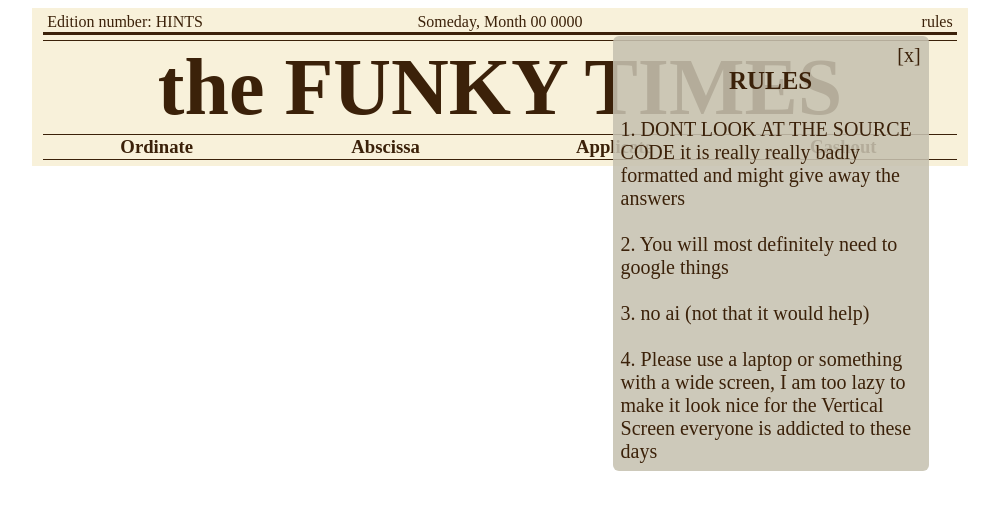
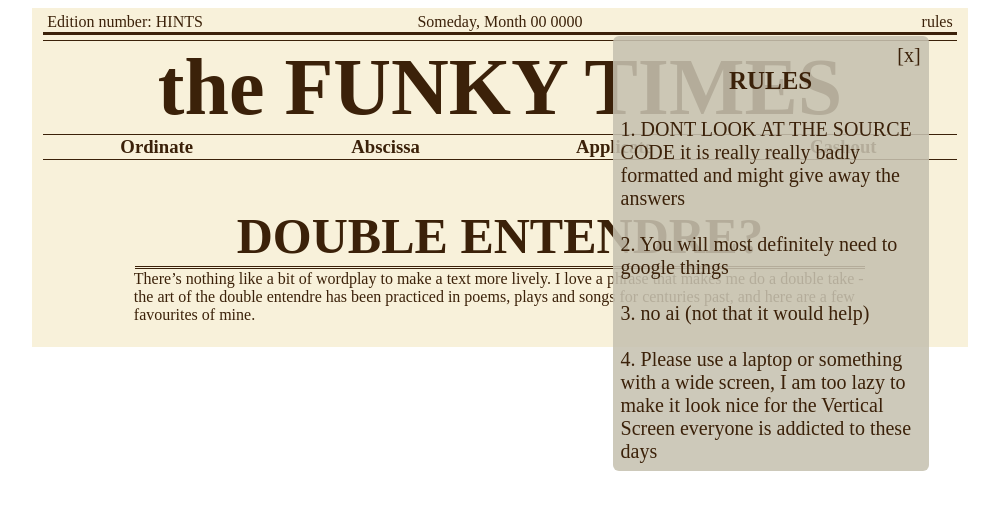
Before and after one commit to ayza55/ayza55.github.io, a Jekyll site: the page built from fun-pages/abscissa.markdown, in a window 1280 px wide. Shown: the top 510 px of the page, without its empty margins (140-1139 px from the left). Built offline with Jekyll 4.4.1, drawn with Linux system fonts in a browser that asks for light colours.

```diff
--- a/_layouts/abscissa-blank.html
+++ b/_layouts/abscissa-blank.html
@@ -1,3 +1,43 @@
 ---
 layout: blank
 ---
+
+
+<!doctype html>
+
+<html lang="en">
+<head>
+  <meta charset="utf-8">
+  <link rel = "stylesheet" href = "assets/css/main.css">
+  <title>{{ page.title }}</title>
+</head>
+
+<body>
+
+<div class = 'mainpaper'>
+<!-- start main paper -->
+ <br><br>
+<div style = "display: flex;justify-content: center;">
+<div style = "width: 80%; text-align: left;">
+<!--main article-->
+<h2>DOUBLE ENTENDRE?</h2>
+<hr><hr>
+    There’s nothing like a bit of wordplay to make a text more lively. I love a phrase that makes me do a double take - the art of the double entendre has been practiced in poems, plays and songs for centuries past, and here are a few favourites of mine.
+<br><br>
+</div >
+</div>
+
+
+</div>
+</div>
+
+<!--end main paper-->
+</div>
+
+{{ content }}
+
+
+
+</body>
+
+</html>
--- a/fun-pages/abscissa.markdown
+++ b/fun-pages/abscissa.markdown
@@ -1,6 +1,6 @@
 ---
 layout: abscissa-blank
-title:  "abscissa"
+title:  "why couldn't you have stayed calm for once! Instead of flYING off the hAndle!!"
 date:   2025-06-24 11:22:11 +1000
 categories: jekyll update
 permalink: /abscissa
```
Also changed, not shown: _layouts/puzzle-main.html (+88 -15 lines).
